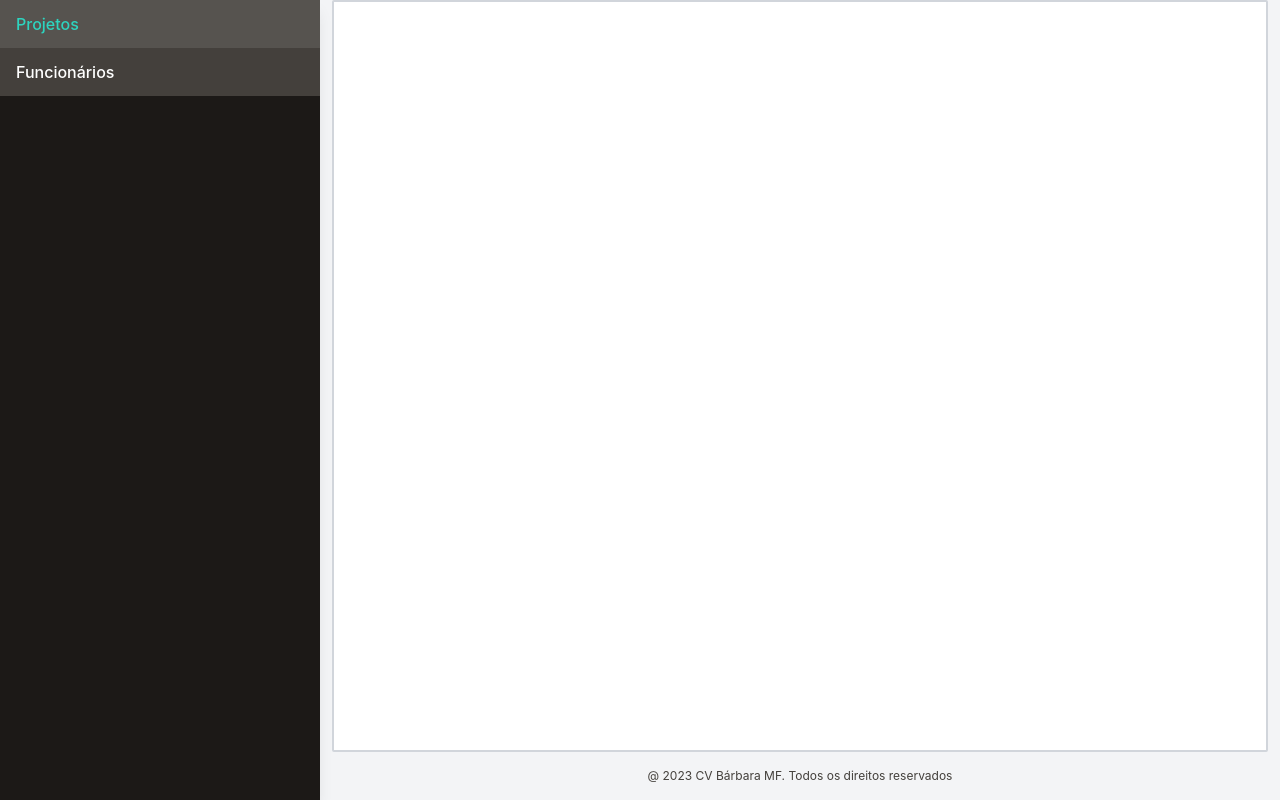
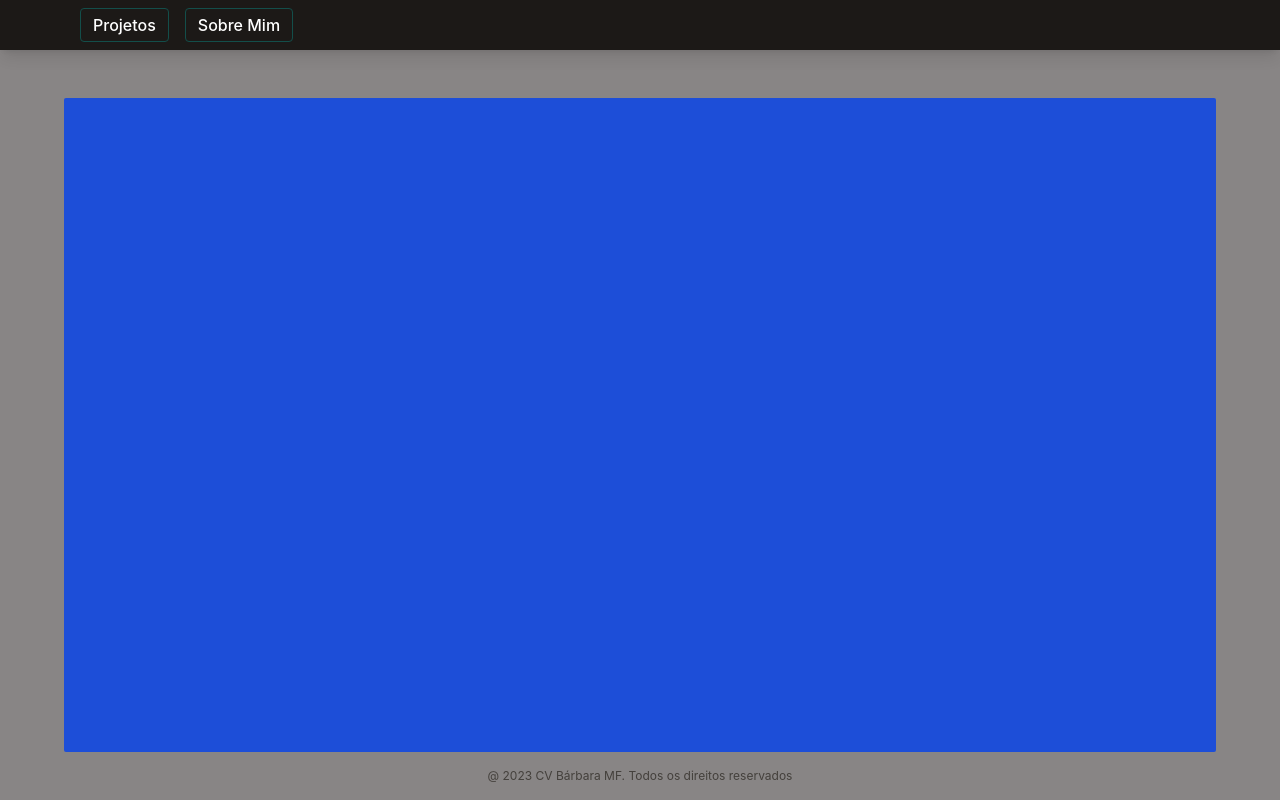
Before and after one commit to bamarcheti/my-resume, a React (Create React App) app: page / in a window 1280 px wide. Built offline with nearby package versions, Linux system fonts and the light colour scheme.

Commit message:
criando menu

```diff
--- a/src/components/MainLayout/index.tsx
+++ b/src/components/MainLayout/index.tsx
@@ -1,5 +1,5 @@
 import { useState } from "react";
-import { NavLink } from "react-router-dom";
+import { Link } from "react-router-dom";
 import RoutesURL from "../../_shared/Routes.enum";
 import Footer from "../Footer";
 
@@ -8,9 +8,51 @@ interface Props {
 }
 const MainLayout: React.FC<Props> = ({ children }) => {
   const [open, setOpen] = useState(false);
+  const [registrationPage, setRegistrationPage] = useState(false);
+
+  const toggleOpen = () => {
+    setOpen((old) => !old);
+  };
 
   return (
-    <div className="flex flex-col md:flex-row w-full h-screen">
+    <div
+      className={`flex flex-col ${
+        registrationPage ? "min-h-screen h-full lg:bg-gray-200" : "h-screen"
+      } w-full h-screen`}
+    >
+      <div className="text-white bg-stone-900 shadow-lg">
+        <div className="xl:max-w-6xl mx-auto sm:max-w-xl">
+          <div className="flex flex-row xl:px-0 md:px-10 px-6 py-2 items-center flex-wrap">
+            <ul className="hidden sm:flex px-4">
+              <div className="hidden md:flex place-content-end gap-4">
+                <Link to={RoutesURL.PROJETOS} rel="noreferrer">
+                  <li className="cursor-pointer hover:text-teal-400 transition-all border-[1px] font-medium rounded border-teal-900 py-1 px-3 ease-in-out">
+                    Projetos
+                  </li>
+                </Link>
+                <Link to={RoutesURL.SOBRE_MIM} rel="noreferrer">
+                  <li className="cursor-pointer hover:text-teal-400 transition-all border-[1px] font-medium rounded border-teal-900 py-1 px-3 ease-in-out">
+                    Sobre Mim
+                  </li>
+                </Link>
+              </div>
+            </ul>
+          </div>
+        </div>
+      </div>
+      <div className="grow w-full xl:max-w-6xl mx-auto xl:px-0 md:px-10 px-4 bg-blue-700 lg:mt-12 rounded-sm lg:max-w-5xl">
+        {children}
+      </div>
+      <Footer />
+    </div>
+  );
+};
+
+export default MainLayout;
+
+// eslint-disable-next-line no-lone-blocks
+{
+  /* <div className="flex flex-col md:flex-row w-full h-screen">
   <div
     className={`text-white w-full md:w-60 lg:w-80 md:h-full ${
 		open ? 'bg-white text-black' : 'bg-stone-900 shadow-lg md:fixed z-50 md:z-0'
@@ -39,8 +81,5 @@ const MainLayout: React.FC<Props> = ({ children }) => {
     </div>
     <Footer />
   </div>
-    </div>
-  );
-};
-
-export default MainLayout;
+</div> */
+}
```
Lines whose indentation alone changed are shown as unchanged.
